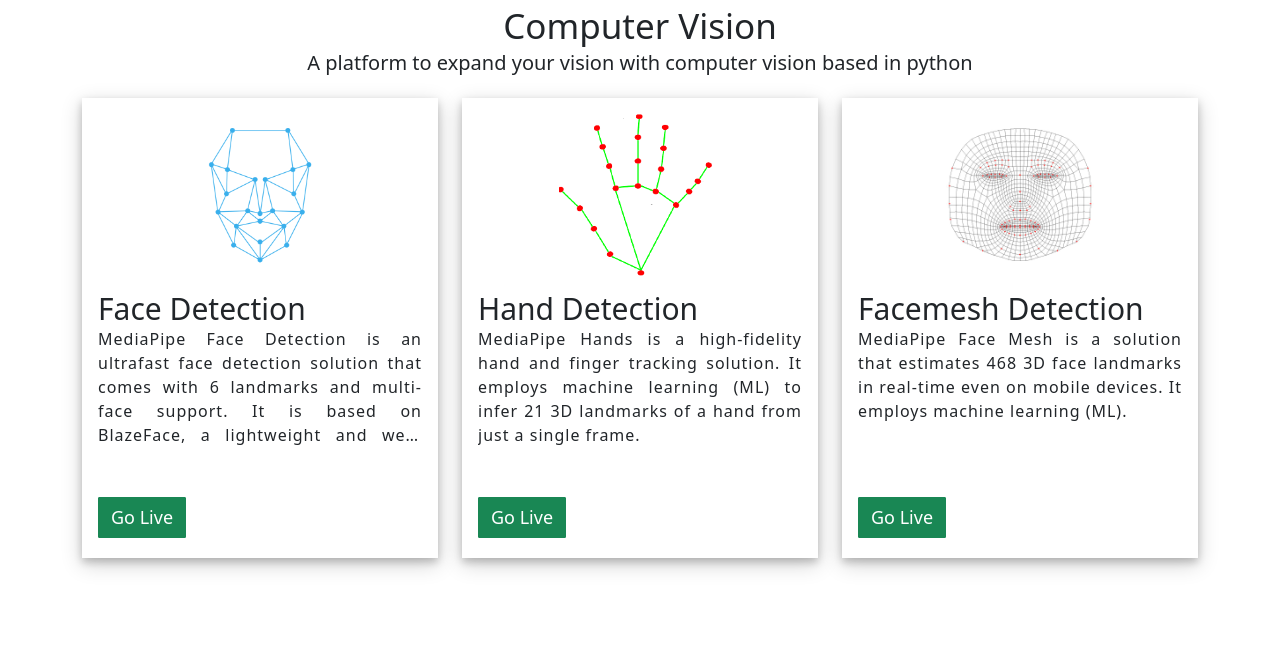
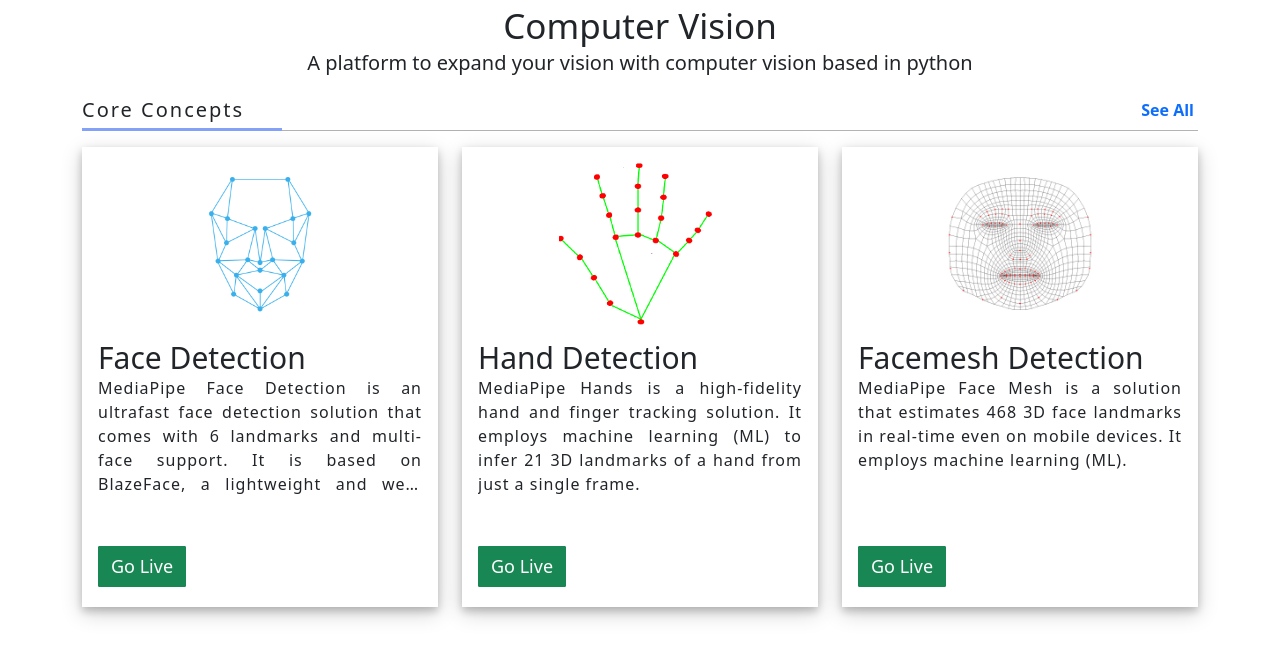
Before and after one commit to Raihan-009/Flask_FacedetectionWebApp, a Flask app: page / in a window 1280 px wide. Shown: the part 59-721 px from the top of the page. Run offline with Flask 2, Linux system fonts and the light colour scheme; style sheets or scripts are compiled from the project's sources.

Commit message:
index file updated

```diff
--- a/static/styles/index.css
+++ b/static/styles/index.css
@@ -17,7 +17,48 @@
   margin-bottom: 20px;
 }
 
-.row .background {
+.core .heading {
+  position: relative;
+}
+
+.core .heading h3 {
+  font-size: 20px;
+  font-weight: 500;
+  letter-spacing: 2px;
+}
+
+.core .heading a {
+  font-weight: 600;
+  text-decoration: none;
+}
+
+.core .heading .hr-line .modified-height {
+  margin-top: 0px !important;
+}
+
+.core .heading .hr-line hr {
+  background-color: grey;
+  opacity: 0.6;
+}
+
+.core .heading .hr-line hr::after {
+  content: "";
+  display: block;
+  position: absolute;
+  top: 30px;
+  left: 0px;
+  width: 200px;
+  border-top: 3px solid #3364f4;
+}
+
+@media (max-width: 576px) {
+  .core .heading .hr-line hr::after {
+    top: 55px;
+    width: 100px;
+  }
+}
+
+.core .contents .background {
   height: 460px;
   background-color: white;
   -webkit-box-shadow: 0 4px 8px 0 rgba(0, 0, 0, 0.2), 0 6px 20px 0 rgba(0, 0, 0, 0.19);
@@ -28,7 +69,7 @@
   position: relative;
 }
 
-.row .background img {
+.core .contents .background img {
   display: block;
   margin-left: auto;
   margin-right: auto;
@@ -40,20 +81,20 @@
 }
 
 @media (max-width: 768px) {
-  .row .background img {
+  .core .contents .background img {
     width: 75%;
     -o-object-fit: cover;
        object-fit: cover;
   }
 }
 
-.row .background h4 {
+.core .contents .background h4 {
   font-size: 30px;
   margin-top: 0px;
   margin-bottom: 0px;
 }
 
-.row .background p {
+.core .contents .background p {
   text-align: justify;
   letter-spacing: 1px;
   display: -webkit-box;
@@ -63,12 +104,12 @@
 }
 
 @media (max-width: 768px) {
-  .row .background p {
+  .core .contents .background p {
     font-size: 10px;
   }
 }
 
-.row .background .live {
+.core .contents .background .live {
   border-radius: 1px;
   font-size: 18px;
   cursor: pointer;
@@ -77,7 +118,7 @@
 }
 
 @media (max-width: 576px) {
-  .row .background .live {
+  .core .contents .background .live {
     text-align: center;
   }
 }
--- a/static/styles/index.scss
+++ b/static/styles/index.scss
@@ -15,10 +15,42 @@
         margin-bottom: 20px;
     }
 }
-
-.row {
-
-
+.core{
+    .heading{
+        position: relative;
+        h3{
+            font-size: 20px;
+            font-weight: 500;
+            letter-spacing: 2px;
+        }
+        a{
+            font-weight: 600;
+            text-decoration: none;
+        }
+        .hr-line{
+            .modified-height{
+                margin-top: 0px !important;
+            }
+            hr{
+                background-color: grey;
+                opacity: 0.6;
+            }
+            hr::after{
+                content: "";
+                display: block;
+                position: absolute;
+                top: 30px;
+                left: 0px;
+                width: 200px;
+                border-top: 3px solid #3364f4;
+                @include media("<=sm"){
+                    top: 55px;
+                    width: 100px;
+                }
+            }
+        }
+    }
+    .contents {
         .background {
             height: 460px;
             background-color: white;
@@ -76,3 +108,4 @@
 
         }
     }
+}
--- a/templates/index.html
+++ b/templates/index.html
@@ -4,7 +4,21 @@
     <h3>Computer Vision</h3>
     <p>A platform to expand your vision with computer vision based in python</p>
 </div>
-<div class="container mb-5">
+<div class="core container mb-5">
+    <div class="heading">
+        <div class="row">
+            <div class="col-12 col-sm-4 d-flex justify-content-center justify-content-sm-start">
+                <h3>Core Concepts</h3>
+            </div>
+            <div class="col-0 col-sm-8 d-flex justify-content-end">
+                <a class="mx-1" href="#">See All</a>
+            </div>
+            <div class="hr-line">
+                <hr class="modified-height">
+            </div>
+        </div>
+    </div>
+    <div class="contents">
         <div class="row">
             <div class="col-sm-4 col-12">
                 <div class="background">
@@ -41,4 +55,6 @@
             </div>
         </div>
     </div>
+</div>
+
 {% endblock %}
```
Also changed, not shown: 1 other file. Lines whose indentation alone changed are shown as unchanged.
